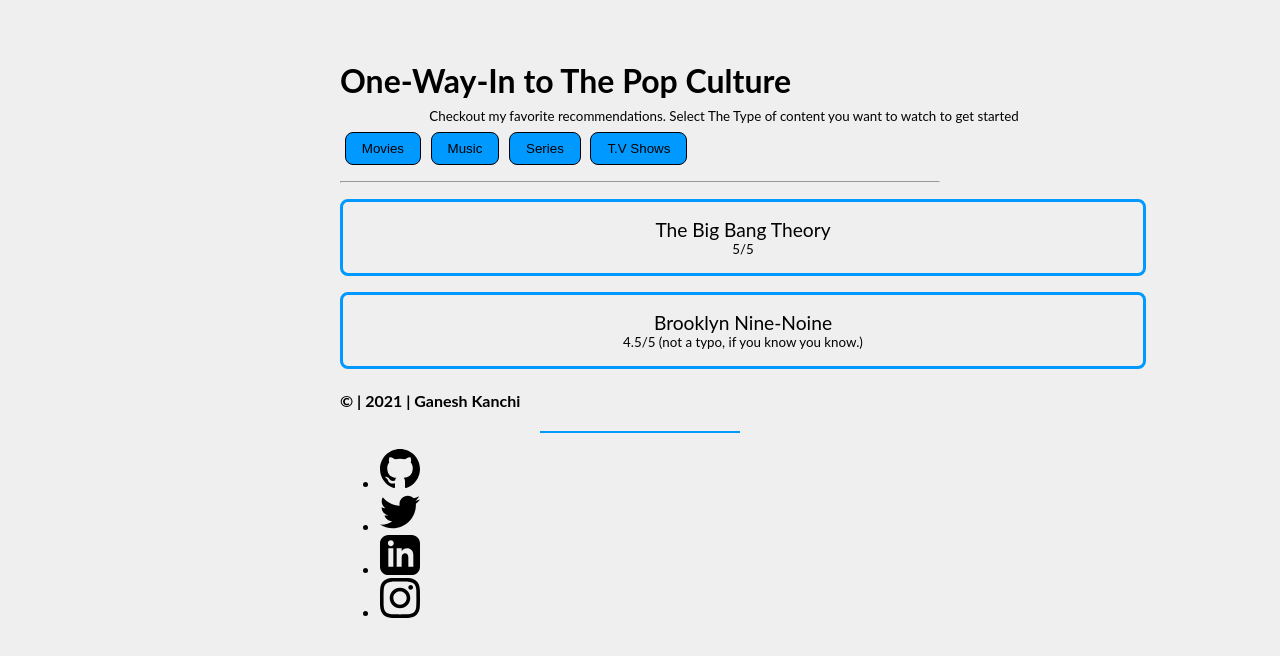
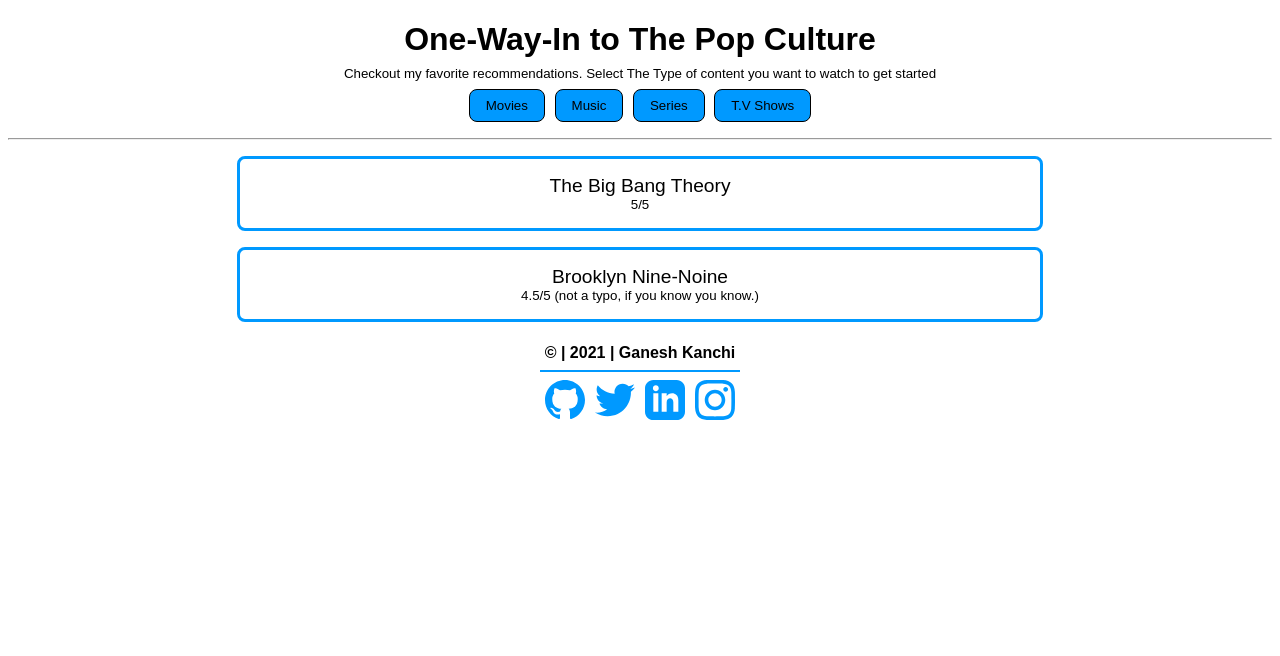
Before and after one commit to ganesh-kanchi/Pop-Culture-Recommendations, a React (Create React App) app: page / in a window 1280 px wide. Shown: the top 656 px of the page. Built offline with nearby package versions, Linux system fonts and the light colour scheme.

Commit message:
initial commit

```diff
--- a/public/index.html
+++ b/public/index.html
@@ -7,22 +7,10 @@
       content="width=device-width, initial-scale=1, shrink-to-fit=no"
     />
     <meta name="theme-color" content="#000000" />
-    <!--
-      manifest.json provides metadata used when your web app is added to the
-      homescreen on Android. See https://developers.google.com/web/fundamentals/engage-and-retain/web-app-manifest/
-    -->
+
     <link rel="manifest" href="%PUBLIC_URL%/manifest.json" />
     <link rel="shortcut icon" href="%PUBLIC_URL%/favicon.ico" />
-    <!--
-      Notice the use of %PUBLIC_URL% in the tags above.
-      It will be replaced with the URL of the `public` folder during the build.
-      Only files inside the `public` folder can be referenced from the HTML.
-
-      Unlike "/favicon.ico" or "favicon.ico", "%PUBLIC_URL%/favicon.ico" will
-      work correctly both with client-side routing and a non-root public URL.
-      Learn how to configure a non-root public URL by running `npm run build`.
-    -->
-    <title>Good Reads</title>
+    <title>Pop Culture Recommendations</title>
   </head>
 
   <body>
@@ -30,15 +18,5 @@
       You need to enable JavaScript to run this app.
     </noscript>
     <div id="root"></div>
-    <!--
-      This HTML file is a template.
-      If you open it directly in the browser, you will see an empty page.
-
-      You can add webfonts, meta tags, or analytics to this file.
-      The build step will place the bundled scripts into the <body> tag.
-
-      To begin the development, run `npm start` or `yarn start`.
-      To create a production bundle, use `npm run build` or `yarn build`.
-    -->
   </body>
 </html>
--- a/src/App.js
+++ b/src/App.js
@@ -129,52 +129,60 @@
         ></hr>
         <ul id="footer-ul">
           <li class="footer-li">
-            <a href="https://github.com/Ganeshkanchimad">
+            <a
+              href="https://github.com/Ganeshkanchimad"
+              class="change-color-svg"
+            >
               <svg
                 xmlns="http://www.w3.org/2000/svg"
                 width="40"
                 height="40"
                 viewBox="0 0 24 24"
-                class="change-color-svg"
               >
                 <path d="M12 0c-6.626 0-12 5.373-12 12 0 5.302 3.438 9.8 8.207 11.387.599.111.793-.261.793-.577v-2.234c-3.338.726-4.033-1.416-4.033-1.416-.546-1.387-1.333-1.756-1.333-1.756-1.089-.745.083-.729.083-.729 1.205.084 1.839 1.237 1.839 1.237 1.07 1.834 2.807 1.304 3.492.997.107-.775.418-1.305.762-1.604-2.665-.305-5.467-1.334-5.467-5.931 0-1.311.469-2.381 1.236-3.221-.124-.303-.535-1.524.117-3.176 0 0 1.008-.322 3.301 1.23.957-.266 1.983-.399 3.003-.404 1.02.005 2.047.138 3.006.404 2.291-1.552 3.297-1.23 3.297-1.23.653 1.653.242 2.874.118 3.176.77.84 1.235 1.911 1.235 3.221 0 4.609-2.807 5.624-5.479 5.921.43.372.823 1.102.823 2.222v3.293c0 .319.192.694.801.576 4.765-1.589 8.199-6.086 8.199-11.386 0-6.627-5.373-12-12-12z" />
               </svg>
             </a>
           </li>
           <li class="footer-li">
-            <a href="https://www.linkedin.com/in/ganesh-kanchi-b9bb7a207/">
+            <a
+              href="https://www.linkedin.com/in/ganesh-kanchi-b9bb7a207/"
+              class="change-color-svg"
+            >
               <svg
                 xmlns="http://www.w3.org/2000/svg"
                 width="40"
                 height="40"
                 viewBox="0 0 24 24"
-                class="change-color-svg"
               >
                 <path d="M24 4.557c-.883.392-1.832.656-2.828.775 1.017-.609 1.798-1.574 2.165-2.724-.951.564-2.005.974-3.127 1.195-.897-.957-2.178-1.555-3.594-1.555-3.179 0-5.515 2.966-4.797 6.045-4.091-.205-7.719-2.165-10.148-5.144-1.29 2.213-.669 5.108 1.523 6.574-.806-.026-1.566-.247-2.229-.616-.054 2.281 1.581 4.415 3.949 4.89-.693.188-1.452.232-2.224.084.626 1.956 2.444 3.379 4.6 3.419-2.07 1.623-4.678 2.348-7.29 2.04 2.179 1.397 4.768 2.212 7.548 2.212 9.142 0 14.307-7.721 13.995-14.646.962-.695 1.797-1.562 2.457-2.549z" />
               </svg>
             </a>
           </li>
           <li class="footer-li">
-            <a href="https://www.linkedin.com/in/ganesh-kanchi-b9bb7a207/">
+            <a
+              href="https://www.linkedin.com/in/ganesh-kanchi-b9bb7a207/"
+              class="change-color-svg"
+            >
               <svg
                 xmlns="http://www.w3.org/2000/svg"
                 width="40"
                 height="40"
                 viewBox="0 0 24 24"
-                class="change-color-svg"
               >
                 <path d="M19 0h-14c-2.761 0-5 2.239-5 5v14c0 2.761 2.239 5 5 5h14c2.762 0 5-2.239 5-5v-14c0-2.761-2.238-5-5-5zm-11 19h-3v-11h3v11zm-1.5-12.268c-.966 0-1.75-.79-1.75-1.764s.784-1.764 1.75-1.764 1.75.79 1.75 1.764-.783 1.764-1.75 1.764zm13.5 12.268h-3v-5.604c0-3.368-4-3.113-4 0v5.604h-3v-11h3v1.765c1.396-2.586 7-2.777 7 2.476v6.759z" />
               </svg>
             </a>
           </li>
           <li class="footer-li">
-            <a href="https://www.instagram.com/ganesh_aos/">
+            <a
+              href="https://www.instagram.com/ganesh_aos/"
+              class="change-color-svg"
+            >
               <svg
                 xmlns="http://www.w3.org/2000/svg"
                 width="40"
                 height="40"
                 viewBox="0 0 24 24"
-                class="change-color-svg"
               >
                 <path d="M12 2.163c3.204 0 3.584.012 4.85.07 3.252.148 4.771 1.691 4.919 4.919.058 1.265.069 1.645.069 4.849 0 3.205-.012 3.584-.069 4.849-.149 3.225-1.664 4.771-4.919 4.919-1.266.058-1.644.07-4.85.07-3.204 0-3.584-.012-4.849-.07-3.26-.149-4.771-1.699-4.919-4.92-.058-1.265-.07-1.644-.07-4.849 0-3.204.013-3.583.07-4.849.149-3.227 1.664-4.771 4.919-4.919 1.266-.057 1.645-.069 4.849-.069zm0-2.163c-3.259 0-3.667.014-4.947.072-4.358.2-6.78 2.618-6.98 6.98-.059 1.281-.073 1.689-.073 4.948 0 3.259.014 3.668.072 4.948.2 4.358 2.618 6.78 6.98 6.98 1.281.058 1.689.072 4.948.072 3.259 0 3.668-.014 4.948-.072 4.354-.2 6.782-2.618 6.979-6.98.059-1.28.073-1.689.073-4.948 0-3.259-.014-3.667-.072-4.947-.196-4.354-2.617-6.78-6.979-6.98-1.281-.059-1.69-.073-4.949-.073zm0 5.838c-3.403 0-6.162 2.759-6.162 6.162s2.759 6.163 6.162 6.163 6.162-2.759 6.162-6.163c0-3.403-2.759-6.162-6.162-6.162zm0 10.162c-2.209 0-4-1.79-4-4 0-2.209 1.791-4 4-4s4 1.791 4 4c0 2.21-1.791 4-4 4zm6.406-11.845c-.796 0-1.441.645-1.441 1.44s.645 1.44 1.441 1.44c.795 0 1.439-.645 1.439-1.44s-.644-1.44-1.439-1.44z" />
               </svg>
--- a/src/index.js
+++ b/src/index.js
@@ -1,12 +1,12 @@
-import { StrictMode } from "react";
+import React from "react";
 import ReactDOM from "react-dom";
 
 import App from "./App";
 
 const rootElement = document.getElementById("root");
 ReactDOM.render(
-  <StrictMode>
+  <React.StrictMode>
     <App />
-  </StrictMode>,
+  </React.StrictMode>,
   rootElement
 );
--- a/src/styles.css
+++ b/src/styles.css
@@ -1,10 +1,46 @@
 .App {
-  max-width: 600px;
+  font-family: sans-serif;
+  text-align: center;
   margin: auto;
-  padding: 2rem;
 }
 
-body {
-  font-family: "Lato", sans-serif;
-  background-color: #efefef;
+#root {
+  text-align: center;
+  margin: auto;
+  display: inline;
+  align-content: center;
 }
+
+#footer-head {
+  margin-bottom: 0.5rem;
+}
+
+#footer-ul {
+  display: inline-block;
+  list-style-type: none;
+  margin-block-start: 0;
+  margin-block-end: 0;
+  margin-inline-start: 0px;
+  margin-inline-end: 0px;
+  padding-inline-start: 0px;
+  margin-bottom: 1rem;
+}
+
+.footer-li {
+  display: inline-block;
+  margin-left: 5px;
+  margin-right: 5px;
+}
+
+footer {
+  font-weight: 500;
+}
+
+.change-color-svg {
+  fill: rgb(0, 153, 255);
+  height: 6vh;
+}
+
+.change-color-svg :hover {
+  fill: rgb(0, 0, 0);
+}
```
